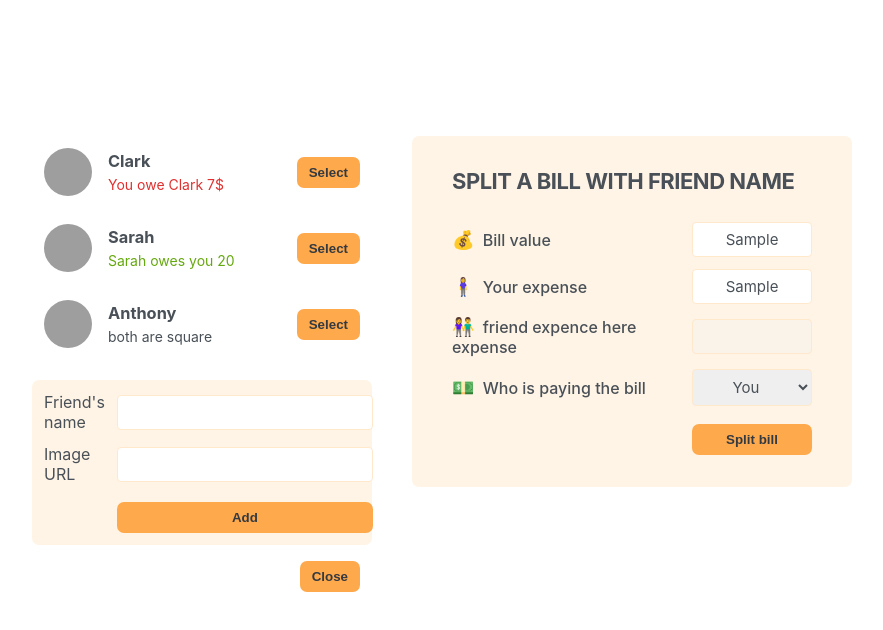
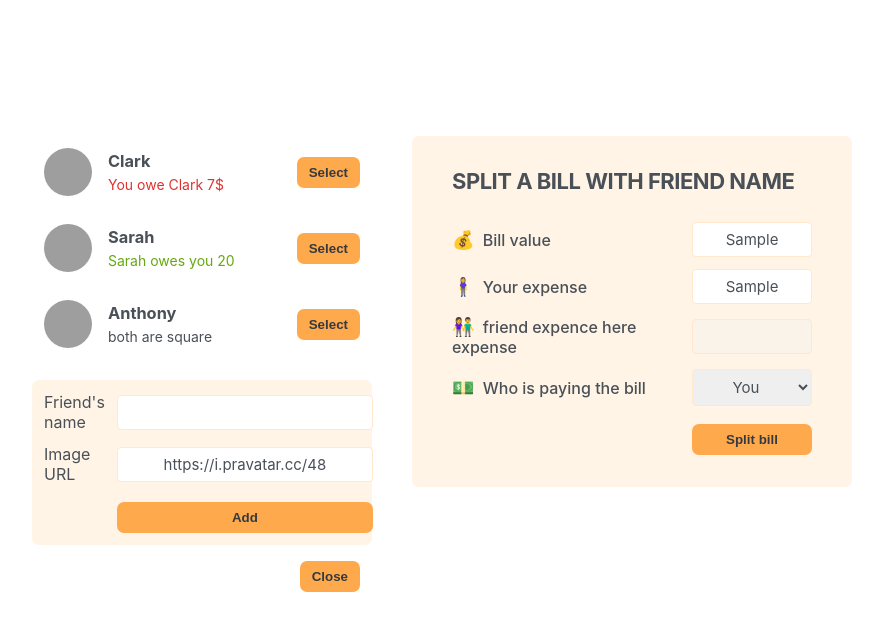
Before and after one commit to Faraan10/bill-calculator, a React (Vite) app: page / in a window 1280 px wide. Both pictures are taken after typing "Sample", "Sample" into the empty fields and a click on the button "Add Friend". Shown: the top 630 px of the page, without its empty margins (198-1081 px from the left). Built offline with nearby package versions, Linux system fonts and the light colour scheme; grey boxes are pictures that could not be loaded.

Commit message:
rendering list data

```diff
--- a/src/App.jsx
+++ b/src/App.jsx
@@ -26,6 +26,7 @@ import FormSplitBill from "./components/FormSplitBill";
 import { useState } from "react";
 
 const App = () => {
+  const [friendsData, setFriendsData] = useState(initialFriends);
   const [showFriend, setShowFriend] = useState(false);
 
   const handleClick = () => {
@@ -34,11 +35,19 @@ const App = () => {
   };
   // console.log(showFriend);
 
+  // below doing state uplifting from formAddFriend to add data to the
+  // firendsData useState
+
+  const addFriendData = (newData) => {
+    setFriendsData((prevData) => [...prevData, newData]);
+    setShowFriend(false);
+  };
+
   return (
     <div className="app">
       <div className="sidebar">
-        <FriendsList initialFriends={initialFriends} />
-        {showFriend && <FormAddFriend />}
+        <FriendsList friendsData={friendsData} />
+        {showFriend && <FormAddFriend addFriendData={addFriendData} />}
         <Button onClick={handleClick}>
           {showFriend ? `Close` : `Add Friend`}
         </Button>
--- a/src/components/FormAddFriend.jsx
+++ b/src/components/FormAddFriend.jsx
@@ -1,12 +1,50 @@
-import React from "react";
+import React, { useState } from "react";
 import Button from "./Button";
 
-const FormAddFriend = () => {
+const FormAddFriend = ({ addFriendData }) => {
+  const [data, setData] = useState({
+    name: "",
+    image: "https://i.pravatar.cc/48",
+  });
+
+  const { name, image } = data;
+
+  const handleChange = (e) => {
+    setData((prevData) => ({
+      ...prevData,
+      [e.target.name]: e.target.value,
+    }));
+  };
+
+  const handleSubmit = (e) => {
+    e.preventDefault();
+
+    if (!name || !image) {
+      return;
+    }
+
+    const newData = {
+      id: crypto.randomUUID(),
+      name: name,
+      image: image,
+      balance: 0,
+    };
+
+    addFriendData(newData);
+
+    setData({
+      id: "",
+      name: "",
+      image: "",
+      balance: 0,
+    });
+  };
   return (
-    <form className="form-add-friend">
+    <form className="form-add-friend" onSubmit={handleSubmit}>
       <p>Friend's name</p>
-      <input type="text" />
-      <p>Image URL</p> <input type="text" />
+      <input type="text" name="name" value={name} onChange={handleChange} />
+      <p>Image URL</p>
+      <input type="text" name="image" value={image} onChange={handleChange} />
       <Button>Add</Button>
     </form>
   );
--- a/src/components/FriendsList.jsx
+++ b/src/components/FriendsList.jsx
@@ -1,10 +1,10 @@
 import React from "react";
 import List from "./List";
 
-const FriendsList = ({ initialFriends }) => {
+const FriendsList = ({ friendsData }) => {
   return (
     <ul>
-      {initialFriends.map((friend) => (
+      {friendsData.map((friend) => (
         <List friend={friend} key={friend.id} />
       ))}
     </ul>
```
